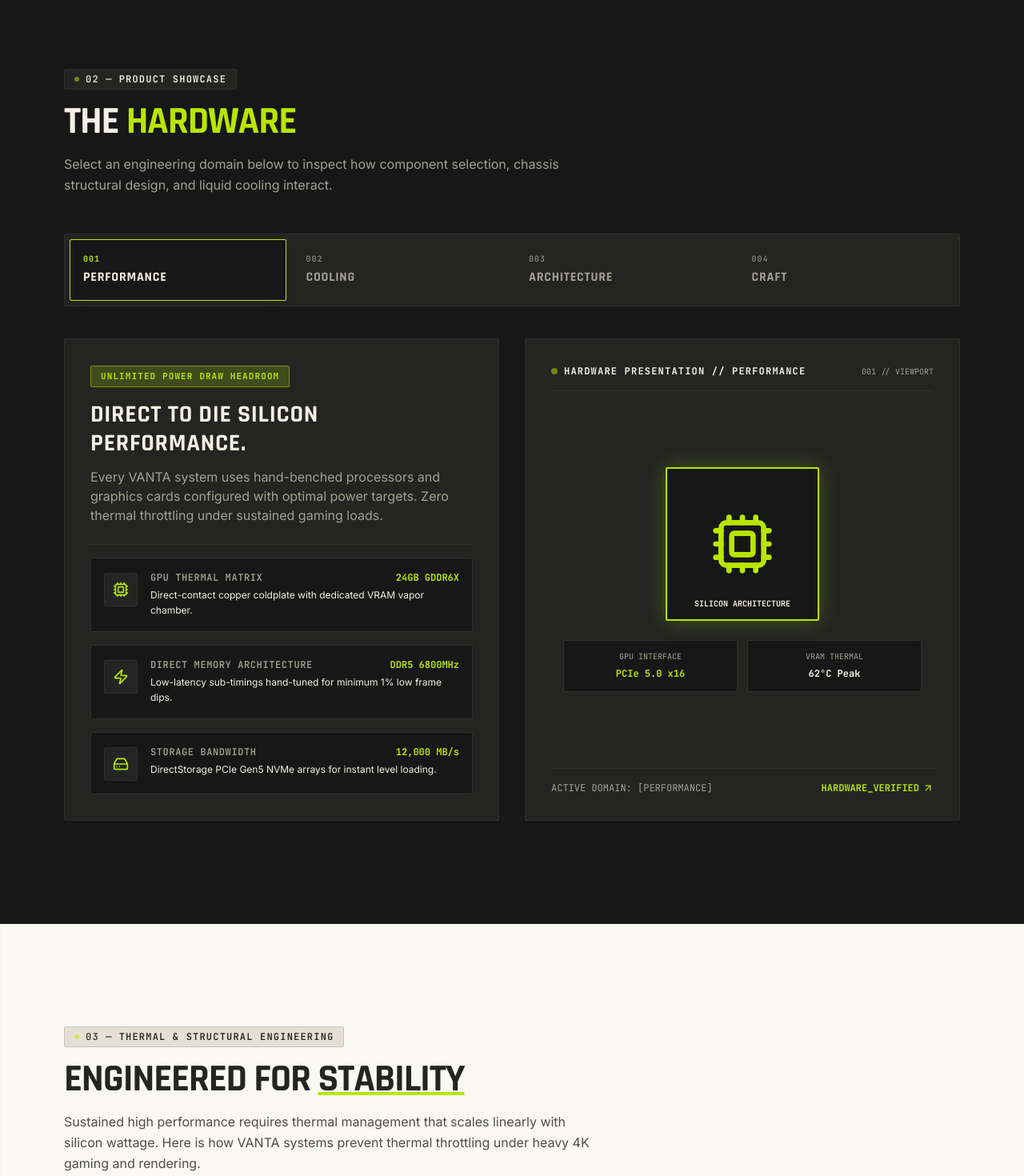
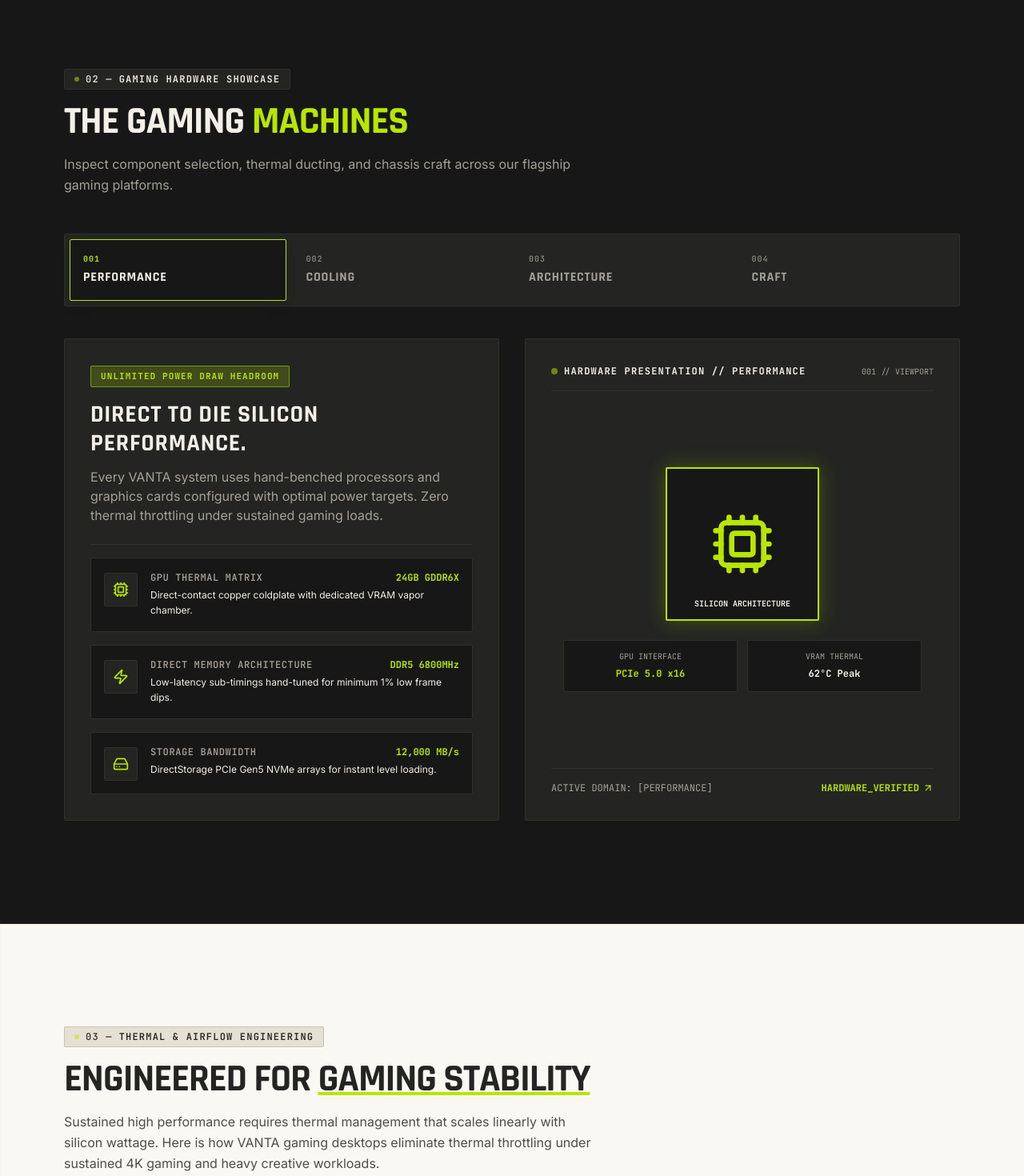
Before and after one commit to rohan-005/VANTA, a React (Vite) app: page / in a window 1280 px wide. Shown: the part 860-2330 px from the top of the page at 80% size. Built offline with nearby package versions, Linux system fonts and the light colour scheme.

Commit message:
feat: update product showcase, engineering, systems lineup, and build CTA for explicit gaming PC messaging

```diff
--- a/src/components/product/ProductShowcase.tsx
+++ b/src/components/product/ProductShowcase.tsx
@@ -39,12 +39,12 @@
 
         {/* Section Header */}
         <div className="flex flex-col items-start space-y-4 mb-12">
-          <SectionBadge number="02" label="PRODUCT SHOWCASE" theme="dark" />
+          <SectionBadge number="02" label="GAMING HARDWARE SHOWCASE" theme="dark" />
           <h2 className="text-3xl sm:text-5xl font-display font-extrabold uppercase tracking-tight text-vanta-ivory">
-            THE <span className="text-vanta-lime">HARDWARE</span>
+            THE GAMING <span className="text-vanta-lime">MACHINES</span>
           </h2>
           <p className="text-base text-vanta-text-muted-light font-sans max-w-2xl leading-relaxed">
-            Select an engineering domain below to inspect how component selection, chassis structural design, and liquid cooling interact.
+            Inspect component selection, thermal ducting, and chassis craft across our flagship gaming platforms.
           </p>
         </div>
 
--- a/src/components/product/SystemCard.tsx
+++ b/src/components/product/SystemCard.tsx
@@ -122,7 +122,7 @@
         </div>
       </div>
 
-      {/* Pricing & CTAs */}
+      {/* Pricing & Action Buttons */}
       <div className="space-y-4 pt-4 border-t border-vanta-sand">
         <div className="flex items-baseline justify-between">
           <span className="font-mono text-xs text-vanta-text-body">STARTING AT</span>
@@ -139,7 +139,7 @@
             icon={<ArrowRight className="w-3.5 h-3.5" />}
             className="w-full text-[11px]"
           >
-            CONFIGURE
+            CONFIGURE RIG
           </Button>
 
           <Button
--- a/src/components/sections/BuildCTA.tsx
+++ b/src/components/sections/BuildCTA.tsx
@@ -33,7 +33,7 @@
 
           {/* Left Column: Headline & Interactive Config Teaser */}
           <div className="lg:col-span-7 space-y-6">
-            <SectionBadge number="05" label="CUSTOM HARDWARE CONFIGURATOR" theme="light" />
+            <SectionBadge number="05" label="BUILD YOUR CUSTOM GAMING PC" theme="light" />
 
             <h2 className="text-4xl sm:text-6xl font-display font-extrabold uppercase tracking-tight text-vanta-dark leading-[0.95]">
               YOUR GAME. <br />
@@ -41,7 +41,7 @@
             </h2>
 
             <p className="text-base text-vanta-text-body font-sans leading-relaxed">
-              Configure a hand-benched gaming system tuned specifically for your monitor's refresh rate and target frame times.
+              Configure a hand-benched gaming system tuned specifically for your monitor's resolution, frame rates, and cooling requirements.
             </p>
 
             {/* Configurator Teaser Selector Matrix */}
@@ -136,7 +136,7 @@
                 icon={<ArrowRight className="w-4 h-4 text-vanta-dark" />}
                 className="w-full sm:w-auto shadow-md"
               >
-                START CUSTOM CONFIGURATION →
+                START CUSTOM BUILD →
               </Button>
             </div>
           </div>
@@ -146,7 +146,7 @@
             <div className="flex items-center justify-between pb-3 border-b border-vanta-border">
               <span className="font-mono text-xs text-vanta-lime uppercase tracking-widest flex items-center gap-1.5 font-bold">
                 <span className="w-1.5 h-1.5 rounded-full bg-vanta-lime animate-pulse" />
-                RECOMMENDED MATCH
+                RECOMMENDED GAMING RIG
               </span>
               <span className="font-mono text-[10px] text-vanta-text-muted-light uppercase">
                 PREVIEW
--- a/src/components/sections/Engineering.tsx
+++ b/src/components/sections/Engineering.tsx
@@ -16,12 +16,12 @@
 
         {/* Section Header */}
         <div className="flex flex-col items-start space-y-4">
-          <SectionBadge number="03" label="THERMAL & STRUCTURAL ENGINEERING" theme="light" />
+          <SectionBadge number="03" label="THERMAL & AIRFLOW ENGINEERING" theme="light" />
           <h2 className="text-3xl sm:text-5xl font-display font-extrabold uppercase tracking-tight text-vanta-dark">
-            ENGINEERED FOR <span className="text-vanta-dark underline decoration-vanta-lime decoration-4">STABILITY</span>
+            ENGINEERED FOR <span className="text-vanta-dark underline decoration-vanta-lime decoration-4">GAMING STABILITY</span>
           </h2>
           <p className="text-base text-vanta-text-body font-sans max-w-2xl leading-relaxed">
-            Sustained high performance requires thermal management that scales linearly with silicon wattage. Here is how VANTA systems prevent thermal throttling under heavy 4K gaming and rendering.
+            Sustained high performance requires thermal management that scales linearly with silicon wattage. Here is how VANTA gaming desktops eliminate thermal throttling under sustained 4K gaming and heavy creative workloads.
           </p>
         </div>
 
--- a/src/components/sections/SystemsLineup.tsx
+++ b/src/components/sections/SystemsLineup.tsx
@@ -47,12 +47,12 @@
         {/* Section Header & Tier Filter */}
         <div className="flex flex-col md:flex-row md:items-end justify-between gap-6">
           <div className="space-y-4">
-            <SectionBadge number="04" label="HARDWARE LINEUP" theme="light" />
+            <SectionBadge number="04" label="PRE-CONFIGURED GAMING SYSTEMS" theme="light" />
             <h2 className="text-3xl sm:text-5xl font-display font-extrabold uppercase tracking-tight text-vanta-dark">
-              SYSTEM <span className="text-vanta-dark underline decoration-vanta-lime decoration-4">LINEUP</span>
+              GAMING SYSTEM <span className="text-vanta-dark underline decoration-vanta-lime decoration-4">LINEUP</span>
             </h2>
             <p className="text-base text-vanta-text-body font-sans max-w-xl leading-relaxed">
-              Three hand-benched hardware tiers configured around frame rates, target resolution, and workstation memory capacity. Select a system tier to inspect hardware specifications.
+              Three hand-benched gaming tiers configured around target frame rates, 1440p / 4K gaming resolution, and workstation memory capacity. Select a system tier below.
             </p>
           </div>
 
@@ -68,7 +68,7 @@
                     : 'text-vanta-text-body hover:text-vanta-dark font-semibold'
                 }`}
               >
-                {category === 'All' ? 'ALL RIGS' : category}
+                {category === 'All' ? 'ALL GAMING RIGS' : category}
               </button>
             ))}
           </div>
@@ -96,12 +96,12 @@
           isOpen={!!activeModalSystem}
           onClose={() => setActiveModalSystem(null)}
           title={activeModalSystem.name}
-          subtitle={`FULL HARDWARE SPECIFICATION // ${activeModalSystem.category.toUpperCase()} TIER`}
+          subtitle={`GAMING SPECIFICATION // ${activeModalSystem.category.toUpperCase()} TIER`}
         >
           <div className="space-y-6">
             <div className="p-4 bg-vanta-dark border border-vanta-border rounded-sm text-vanta-ivory">
               <span className="font-mono text-[10px] text-vanta-lime uppercase tracking-widest block mb-1 font-bold">
-                SYSTEM SUMMARY
+                GAMING RIG SUMMARY
               </span>
               <p className="font-sans text-xs text-vanta-ivory leading-relaxed">
                 {activeModalSystem.description}
```
